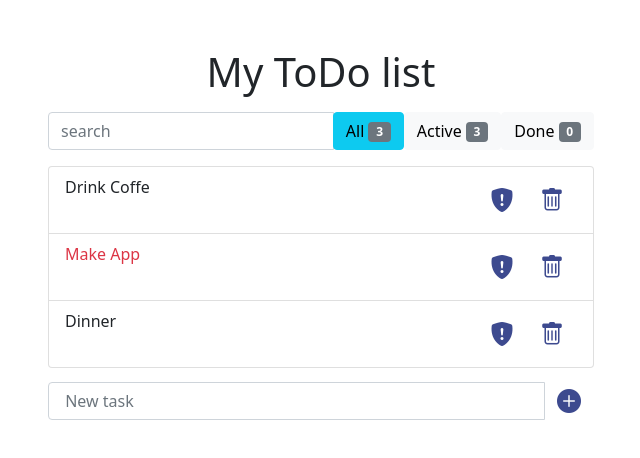
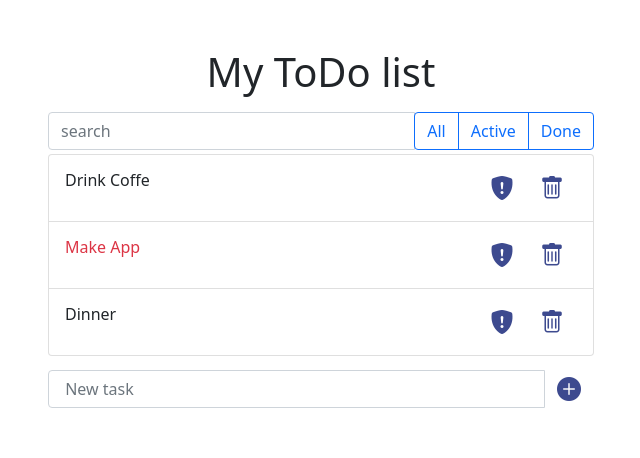
Before and after one commit to DimerDev/myReactApp, a React (Create React App) app: page / in a window 1280 px wide. Shown: the top 458 px of the page, without its empty margins (319-959 px from the left). Built offline with nearby package versions, Linux system fonts and the light colour scheme.

Commit message:
add ItemStatusButtons component

```diff
--- a/src/components/AddFormItem/AddFormItem.js
+++ b/src/components/AddFormItem/AddFormItem.js
@@ -10,6 +10,7 @@ const AddFormItem = ({onAdded}) => {
       event.preventDefault();
       const taskText = event.target.taskText.value.trim();
       if (taskText !== '') onAdded(taskText);
+      event.target.taskText.value='';
    };
 
    return (
--- a/src/components/App/App.js
+++ b/src/components/App/App.js
@@ -3,12 +3,15 @@ import { useState } from "react/cjs/react.development";
 
 import AddFormItem from "../AddFormItem/AddFormItem";
 import AppHeader from "../AppHeader/AppHeader";
+import ItemStatusButtons from "../ItemStatusButtons/ItemStatusButtons";
 import SearchPanel from "../SearchPanel/SearchPanel";
 import TodoList from "../TodoList/TodoList";
 
+let startId = 100;
+
 const App = () => {
 
-  let startId = 5;
+
 
   const [todoData ,setTodoData] = useState({
       todoItems: [
@@ -32,7 +35,7 @@ const App = () => {
       text: text,
       important: false,
       done: false,
-      id: ++startId + text
+      id: ++startId
     }
     setTodoData(({todoItems}) => {
       const arr = todoItems;
@@ -67,13 +70,17 @@ const App = () => {
     });
   };
 
+
   return (
     <div className="container justify-content-center mt-5">
       <div className="row">
         <div className="col-sm-3"></div>
         <div className="col-sm-6">
           <AppHeader />
-          <SearchPanel todos= {todoData} />
+          <div className="input-group mb-1">
+            <SearchPanel />
+            <ItemStatusButtons />
+          </div>
           <TodoList
             todos= {todoData}
             onDeleted= { (id) => deleteItem(id) }
--- /dev/null
+++ b/src/components/ItemStatusButtons/ItemStatusButtons.js
@@ -0,0 +1,29 @@
+
+const ItemStatusButtons = () => {
+
+   const buttons = [
+      {name: 'all', text: 'All'},
+      {name: 'active', text: 'Active'},
+      {name: 'done', text: 'Done'}
+   ];
+
+   const buttonGroup = buttons.map(item =>
+      <button
+      type="button"
+      className="btn btn-outline-primary"
+      key={item.name}
+      >{item.text}
+         <span className="badge bg-secondary ms-1"></span>
+      </button>
+   );
+
+   return (
+
+         <div className="btn-group">
+         {buttonGroup}
+         </div>
+
+   );
+};
+
+export default ItemStatusButtons;
--- a/src/components/SearchPanel/SearchPanel.js
+++ b/src/components/SearchPanel/SearchPanel.js
@@ -1,25 +1,12 @@
 import React from "react";
 
-const SearchPanel = ({todos}) => {
+const SearchPanel = () => {
 
-  const itemDone = todos.todoItems.filter(item => item.done).length;
-  const itemActive = todos.todoItems.length - itemDone;
+
+
 
    return (
-     <div className="input-group mb-3 lign-items-center">
-      <input type="text" className="form-control" placeholder="search" />
-      <div className="input-group-append">
-        <button type="button" className="btn btn-info">All
-          <span className="badge bg-secondary ms-1">{todos.todoItems.length}</span>
-        </button>
-        <button type="button" className="btn btn-light">Active
-          <span className="badge bg-secondary ms-1">{itemActive}</span>
-        </button>
-        <button type="button" className="btn btn-light">Done
-          <span className="badge bg-secondary ms-1">{itemDone}</span>
-        </button>
-      </div>
-    </div>
+   <input type="text" className="form-control" placeholder="search" />
    );
  };
 
--- a/src/components/TodoList/TodoList.js
+++ b/src/components/TodoList/TodoList.js
@@ -5,7 +5,7 @@ import TodoListItem from "../TodoListItem/TodoListItem";
 const TodoList  = ({todos, onDeleted, onDone, onImportant}) => {
 
    return (
-    <ul className=" list-group">
+    <ul className="list-group">
       {todos.todoItems.map(item =>
       <TodoListItem
         key={item.id}
--- a/src/components/TodoListItem/TodoListItem.js
+++ b/src/components/TodoListItem/TodoListItem.js
@@ -6,7 +6,7 @@ const TodoListItem = ({ text, important, done, onDeleted, onDone, onImportant })
       fontSize:"150%",
       color: "#3d4a8f"
    };
-   let classNames = 'list-group-item';
+   let classNames = 'list-group-item d-flex justify-content-between align-items-center';
    const complete = ' list-group-item-success';
    const importantClass = ' font-weight-bold text-danger';
    if (done) classNames += complete;
@@ -14,20 +14,27 @@ const TodoListItem = ({ text, important, done, onDeleted, onDone, onImportant })
 
 
    return(
-      <span className={classNames} >
-         <span onClick={onDone}>{text}</span>
+
+         <li className={classNames} >
+            <div>
+           <p className="text-break" onClick={onDone}>{text}</p>
+           </div>
+           <div>
+            <button type="button"
+            className="btn justify-content-end"
+            onClick={onImportant}>
+               <i className="bi bi-shield-fill-exclamation" style={iconStyle}></i>
+            </button>
             <button
                type="button"
-               className="btn float-end"
+               className="btn"
                onClick={onDeleted}>
                <i className="bi bi-trash" style={iconStyle}></i>
             </button>
-            <button type="button"
-            className="btn float-end"
-            onClick={onImportant}>
-               <i className="bi bi-shield-fill-exclamation" style={iconStyle}></i>
-            </button>
-      </span>
+            </div>
+
+            </li>
+
    );
 };
 
```
